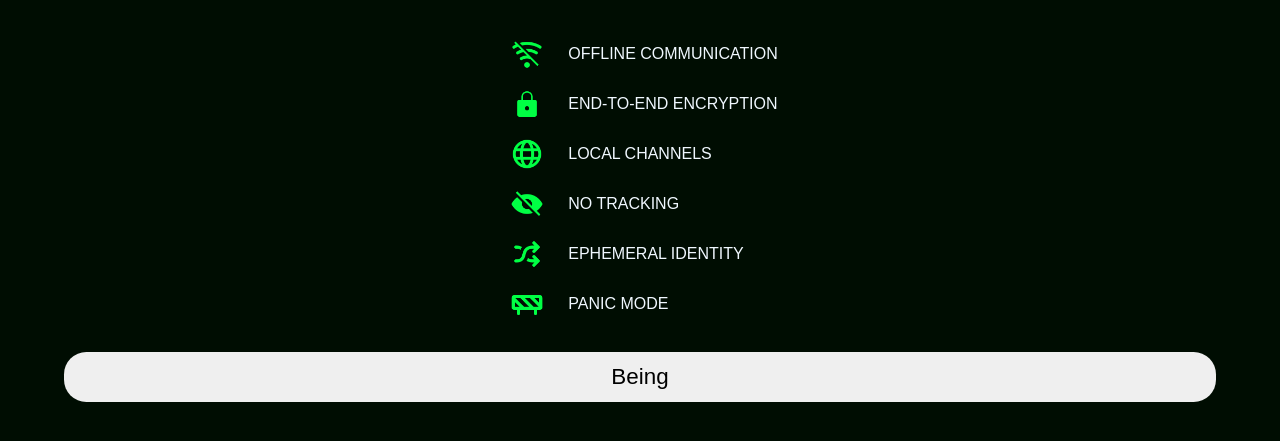
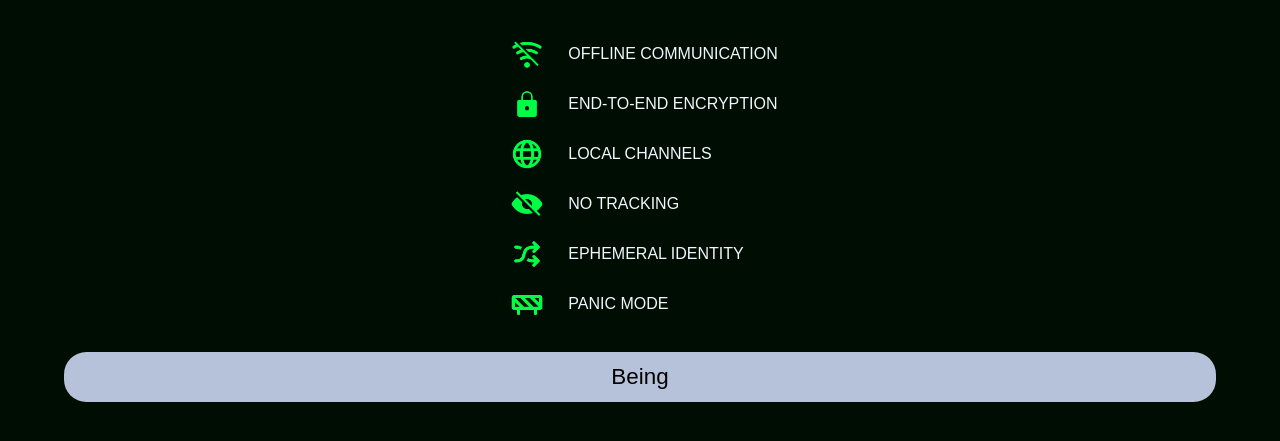
Before and after one commit to Aminkhan-mid/Bit-Chat, a plain HTML site: page index.html in a window 1280 px wide. Shown: the part 245-686 px from the top of the page. Drawn offline with Linux system fonts and the light colour scheme; a web font is replaced by a local one.

Commit message:
Update index.css

```diff
--- a/index.css
+++ b/index.css
@@ -47,4 +47,6 @@ p{
     height: 50px;
     font-size: 1.4rem;
     border-radius: 1em;
+    cursor: pointer;
+    background:#B6C2D9;
 }
```
